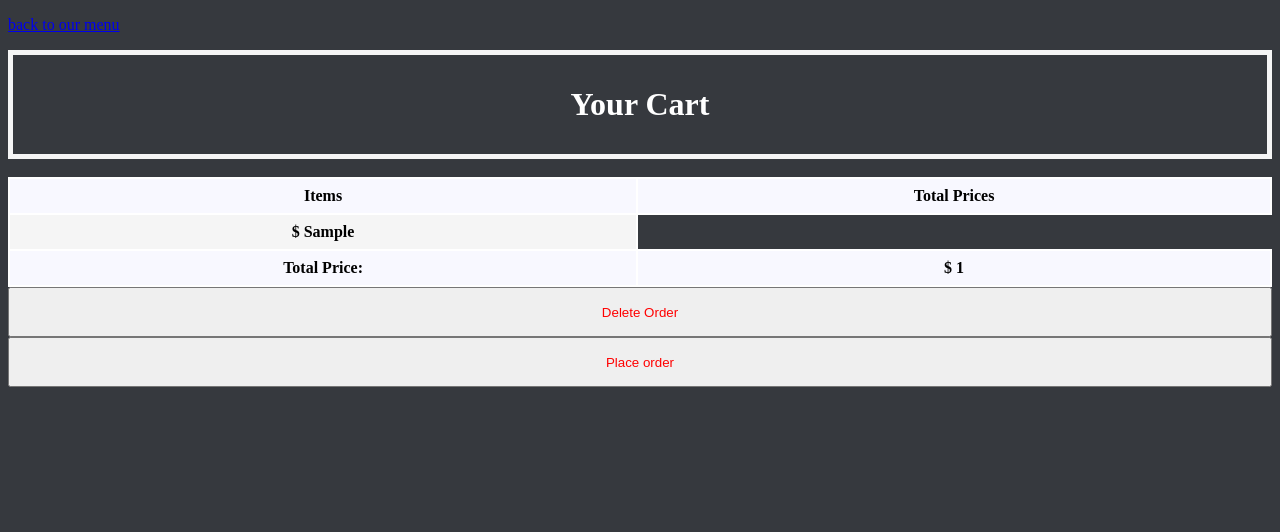
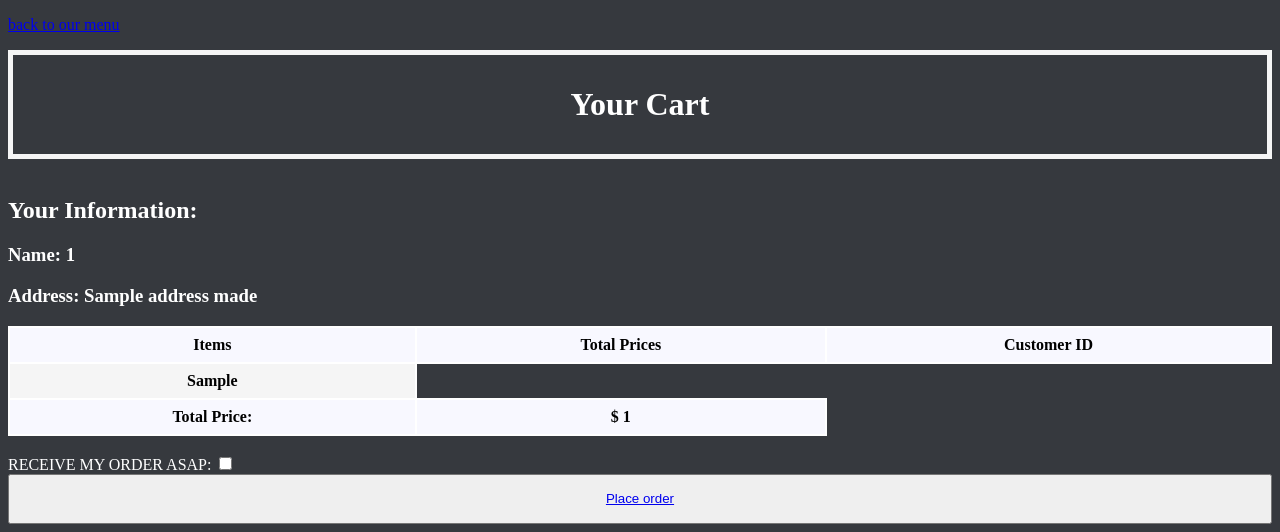
Before and after one commit to HSA-Columbus/pizza-ordering-system-studentjnguyen, a Flask app: template templates/cart.html in a window 1280 px wide. Shown: the part 363-895 px from the top of the page. Before the commit the page ends 750 px from the top, so only its background shows below. Run offline with Flask 2, Linux system fonts and the light colour scheme; the template is opened without the code that fills it: most values are stand-ins (such as "Sample title", 1, 10 or a date in 2020); lists and menus that the app fills with data are empty.

Commit message:
final - covers error when cart empty, customers place order and be redirected to homepage, displays information of cart as well as customer address and name.

```diff
--- a/PizzaOrderingSystem.py
+++ b/PizzaOrderingSystem.py
@@ -1,5 +1,7 @@
 from flask import *
 import sqlite3
+import random
+
 application = Flask(__name__)
 
 
@@ -7,41 +9,88 @@
 def home():
     if request.method == "POST":
         with sqlite3.connect("Order2") as conn:
-            command = "INSERT INTO orders VALUES (?, ?)"
+            command1 = "INSERT INTO address VALUES (?, ?, ?)"
+            address_list = []
+            if request.form['submit_button'] == 'Submit':
+                address_list.append(request.form['name'])
+                address_list.append(request.form['address'])
+                address_list.append(customer_id)
+                conn.execute(command1, address_list)
+                conn.commit()
+    if request.method == "POST":
+        with sqlite3.connect("Order2") as conn:
+            command = "INSERT INTO orders VALUES (?, ?, ?)"
             data_list = []
             if request.form['submit_button'] == 'Add Sicilian':
                 data_list.append('Sicilian')
                 data_list.append(11.99)
+                data_list.append(customer_id)
                 conn.execute(command, data_list)
                 conn.commit()
             if request.form['submit_button'] == 'Add Marine':
                 data_list.append('Marine')
                 data_list.append(11.99)
+                data_list.append(customer_id)
                 conn.execute(command, data_list)
                 conn.commit()
             if request.form['submit_button'] == 'Add Mixed':
                 data_list.append('Mixed')
                 data_list.append(11.99)
+                data_list.append(customer_id)
                 conn.execute(command, data_list)
                 conn.commit()
             if request.form['submit_button'] == 'Add Napoliten':
                 data_list.append('Napoliten')
                 data_list.append(11.99)
+                data_list.append(customer_id)
                 conn.execute(command, data_list)
                 conn.commit()
             if request.form['submit_button'] == 'Add Hot Dog':
                 data_list.append('Hot Dog')
                 data_list.append(4.99)
+                data_list.append(customer_id)
                 conn.execute(command, data_list)
                 conn.commit()
             if request.form['submit_button'] == 'Add Meatball Dog':
                 data_list.append('Meatball Dog')
                 data_list.append(5.99)
+                data_list.append(customer_id)
                 conn.execute(command, data_list)
                 conn.commit()
             if request.form['submit_button'] == 'Add Water Dog':
                 data_list.append('Water Dog')
                 data_list.append(0.99)
+                data_list.append(customer_id)
+                conn.execute(command, data_list)
+                conn.commit()
+            if request.form['submit_button'] == 'Add Green Pepper':
+                data_list.append('Green Pepper')
+                data_list.append(0.99)
+                data_list.append(customer_id)
+                conn.execute(command, data_list)
+                conn.commit()
+            if request.form['submit_button'] == 'Add Tomato':
+                data_list.append('Tomato')
+                data_list.append(0.99)
+                data_list.append(customer_id)
+                conn.execute(command, data_list)
+                conn.commit()
+            if request.form['submit_button'] == 'Add Banana Pepper':
+                data_list.append('Banana Pepper')
+                data_list.append(0.99)
+                data_list.append(customer_id)
+                conn.execute(command, data_list)
+                conn.commit()
+            if request.form['submit_button'] == 'Add Mushroom':
+                data_list.append('Mushroom')
+                data_list.append(0.99)
+                data_list.append(customer_id)
+                conn.execute(command, data_list)
+                conn.commit()
+            if request.form['submit_button'] == 'Add Olive':
+                data_list.append('Olive')
+                data_list.append(0.99)
+                data_list.append(customer_id)
                 conn.execute(command, data_list)
                 conn.commit()
     return render_template('home.html')
@@ -49,17 +98,31 @@
 
 @application.route('/cart', methods=['GET', 'POST'])
 def cart():
-    with sqlite3.connect("Order2") as conn:
-        command1 = "SELECT * FROM orders"
-        cursor1 = conn.execute(command1)
-        orders_made = cursor1.fetchall()
-        total = 0
-        for items in orders_made:
-            total = total+items[1]
-            round(total, 2)
-            total_price1 = total
-    return render_template('cart.html', orders_made=orders_made, total_price1=total_price1)
+    try:
+        with sqlite3.connect("Order2") as conn:
+            command1 = "SELECT * FROM orders where customerID = " + str(customer_id)
+            cursor1 = conn.execute(command1)
+            orders_made = cursor1.fetchall()
+            total = 0
+            command2 = "SELECT * FROM address where customerID = " + str(customer_id)
+            cursor2 = conn.execute(command2)
+            address_made = cursor2.fetchall()
+            for items in orders_made:
+                total = total+items[1]
+                totals = round(total, 2)
+                print(totals)
+                total_price1 = totals
+            return render_template('cart.html', orders_made=orders_made, total_price1=total_price1, address_made=address_made)
+    except:
+        return render_template('401.html')
+
+
+@application.route('/orderplaced', methods=['GET', 'POST'])
+def orderplaced():
+    return render_template('end.html', customer_id=customer_id)
 
 
 if __name__ == "__main__":
+    tyler = random.randint(1, 100000)
+    customer_id = tyler
     application.run(debug=True)
--- a/templates/cart.html
+++ b/templates/cart.html
@@ -23,21 +23,31 @@
 </style>
 </head>
 <body>
-<img src="../pizzabanner.jpg" alt="PizzaFire" class="banner">
+<img src="../static/pizzabanner.jpg" alt="PizzaFire" class="banner">
     <p><a href="/">back to our menu</a></p>
 <div>
     <h1 style="text-align: center" class="text">Your Cart</h1>
 
 </div><br>
+<h2 class="text">
+    Your Information:
+</h2>
+<h3 class="text">
+    Name: {{address_made[0][0]}}
+</h3>
+<h3 class="text">
+    Address: {{address_made[0][1]}}
+</h3>
 <table>
     <tr style="color: black">
         <th style="color: black">Items</th>
         <th>Total Prices</th>
+        <th>Customer ID</th>
     </tr>
     {%for i in orders_made%}
     <tr style="color: black">
         {% for x in i %}
-        <th style="color: black">$ {{x}}</th>
+        <th style="color: black">{{x}}</th>
         {% endfor %}
     </tr>
     {% endfor %}
@@ -46,9 +56,10 @@
         <th style="color: black">$ {{total_price1}}</th>
     </tr>
 </table>
-<form action="cart.html" method="get">
-    <input name="submit_button" type="submit" value="Delete Order" style="width: 100%; height: 50px; color: red">
-    <input name="submit_button" type="submit" value="Place order" style="width: 100%; height: 50px; color: red">
-</form>
+<br>
+<label class="text">
+    RECEIVE MY ORDER ASAP: <input type="checkbox">
+</label>
+<button style="width: 100%; height: 50px; color: red"><a href="/orderplaced">Place order</a></button>
 </body>
 </html>
```
Also changed, not shown: templates/401.html (added, +14 -0 lines), templates/end.html (added, +16 -0 lines), templates/home.html (+15 -15 lines), static/HotDog.jpg (renamed from HotDog.jpg), static/Marine.jpg (renamed from Marine.jpg), static/Mixed.jpg (renamed from Mixed.jpg), static/Napoliten.jpg (renamed from Napoliten.jpg), static/Sicilian.jpg (renamed from Sicilian.jpg), static/meatballsub.jpg (renamed from meatballsub.jpg), static/pizzabanner.jpg (renamed from pizzabanner.jpg), static/waterdog.png (renamed from waterdog.png), 2 other files.
